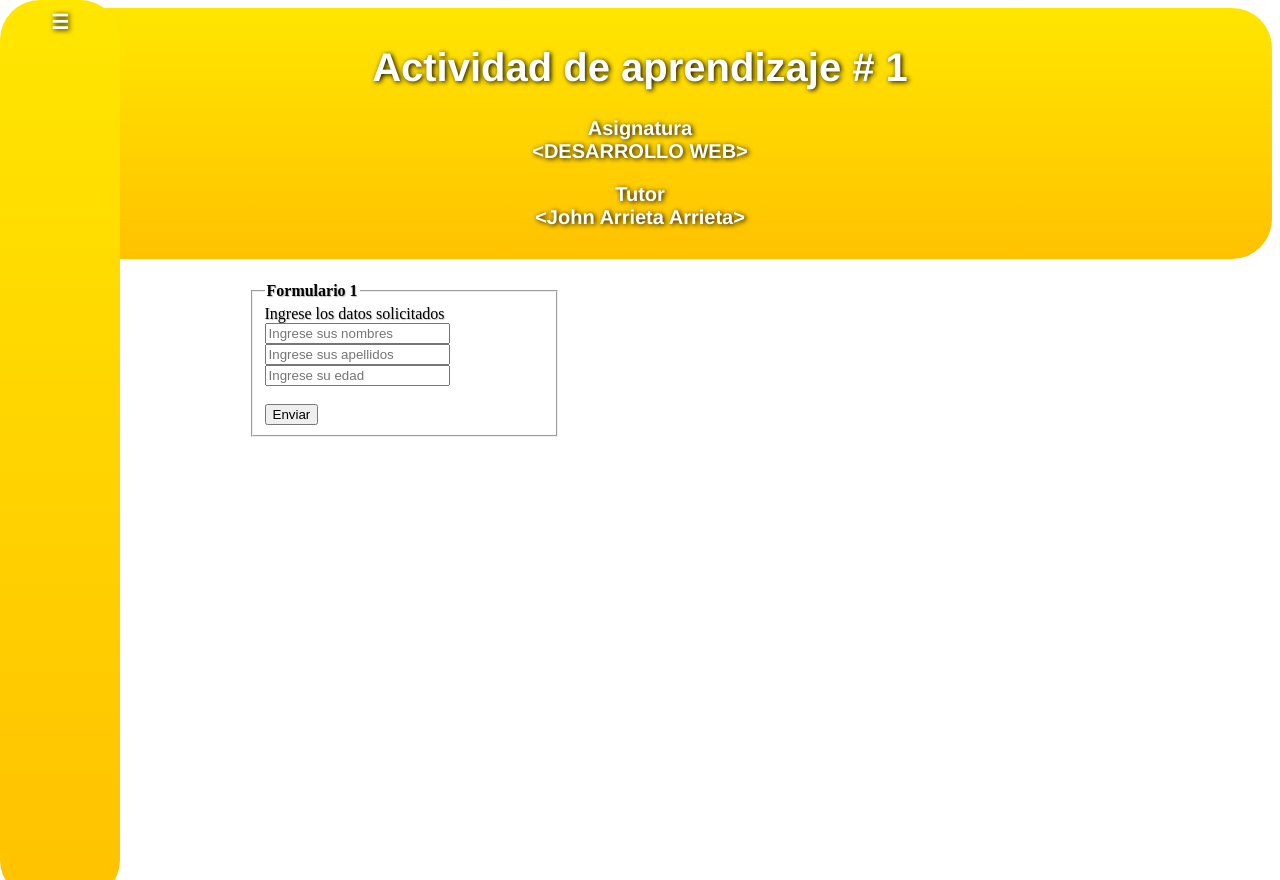
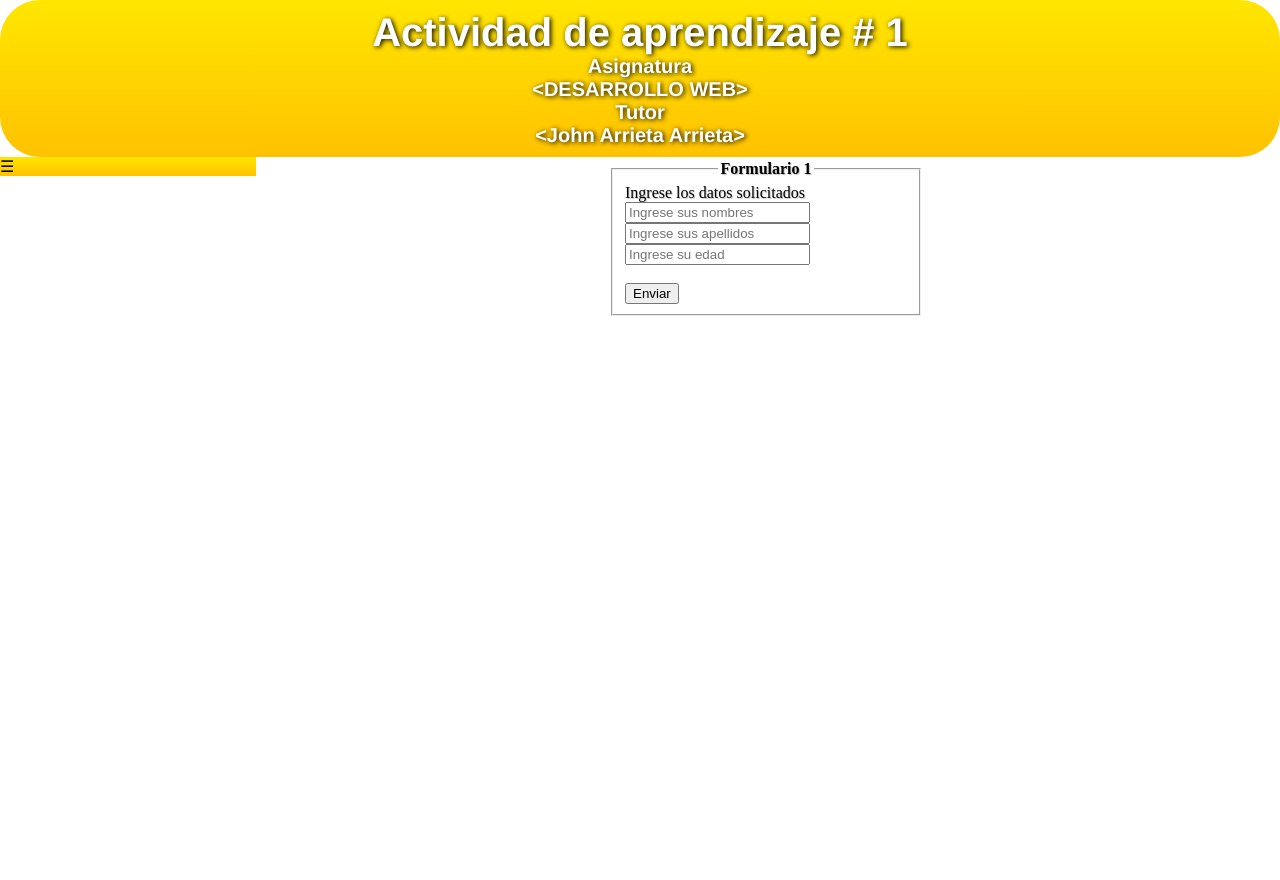
Before and after one commit to RobertoAnguloDeveloper/DesarrolloWeb, a PHP site: page /U1/AAU1.php in a window 1280 px wide. Run offline with PHP 8.4, Linux system fonts and the light colour scheme.

Commit message:
Update personal.css

```diff
--- a/assets/personal.css
+++ b/assets/personal.css
@@ -1,3 +1,7 @@
+*{
+    margin: 0 auto;
+}
+
 .header {
     font-family: 'Franklin Gothic Medium', 'Arial Narrow', 'Arial', 'sans-serif';
     background-color: #ffe600;
@@ -11,49 +15,43 @@
     border-radius: 40px;
 }
 
-/* Use flexbox to place a sidebar */
-#sidebar {
+#sidebar{
+    /* Wrap text*/
+    white-space: nowrap;
     background-color: #ffe600;
-    background-image: linear-gradient(#ffe600, #ffc200);
-    color: #fff;
-    text-shadow: 1.5px 1px 5px #000;
-    padding: 10px;
-    text-align: center;
-    font-size: 20px;
-    font-weight: bold;
-    border-radius: 40px;
-    width: 100px;
+    background-image: linear-gradient(#ffe600c0, #ffc200);
+    /* set sidebar to left*/
+    float: left;
     height: 100%;
-    position: fixed;
-    top: 0;
-    left: 0;
-    bottom: 0;
-    overflow-y: auto;
+    width: 20%;
 }
 
-.toogle-btn{
-    background-color: #ffe600;
-    background-image: linear-gradient(#ffe600, #ffc200);
-    color: #fff;
-    text-shadow: 1.5px 1px 5px #000;
-    padding: 10px;
-    text-align: center;
-    font-size: 20px;
-    font-weight: bold;
-    border-radius: 40px;
-    width: 100px;
-    height: 100%;
-    position: fixed;
-    top: 0;
-    left: 0;
-    bottom: 0;
-    overflow-y: auto;
+#lista{
+    list-style: none;
 }
 
-.contenido-central{
+#lista li a{
+    text-decoration: none;
+    color: #000;
+}
+
+table.formulario, table.formulario tbody{
+    margin: 0;
+    padding: 0;
+}
+
+.formulario{
+    /* set table close to sidebar*/
+
+    width: 100%;
+    height: 100%;
+    vertical-align: top;
+
+}
+
+.contenido-central {
     background-color: #fff;
     text-shadow: 1px 1px 1px rgb(191, 191, 191);
-    padding: 20px;
     border-radius: 20px;
 }
 
```
